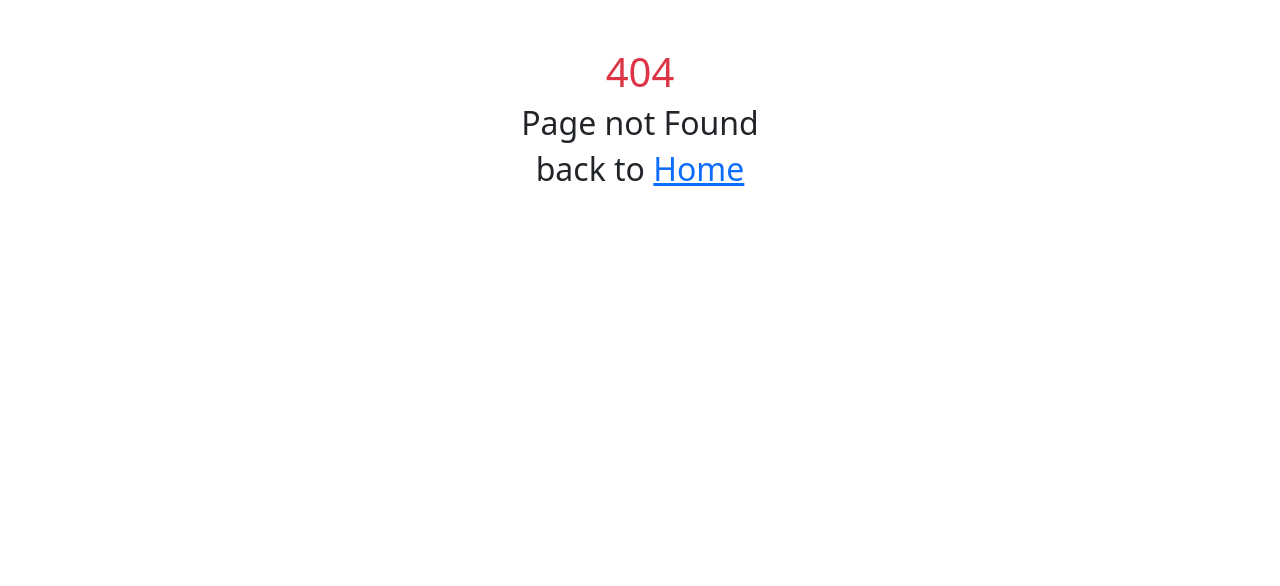
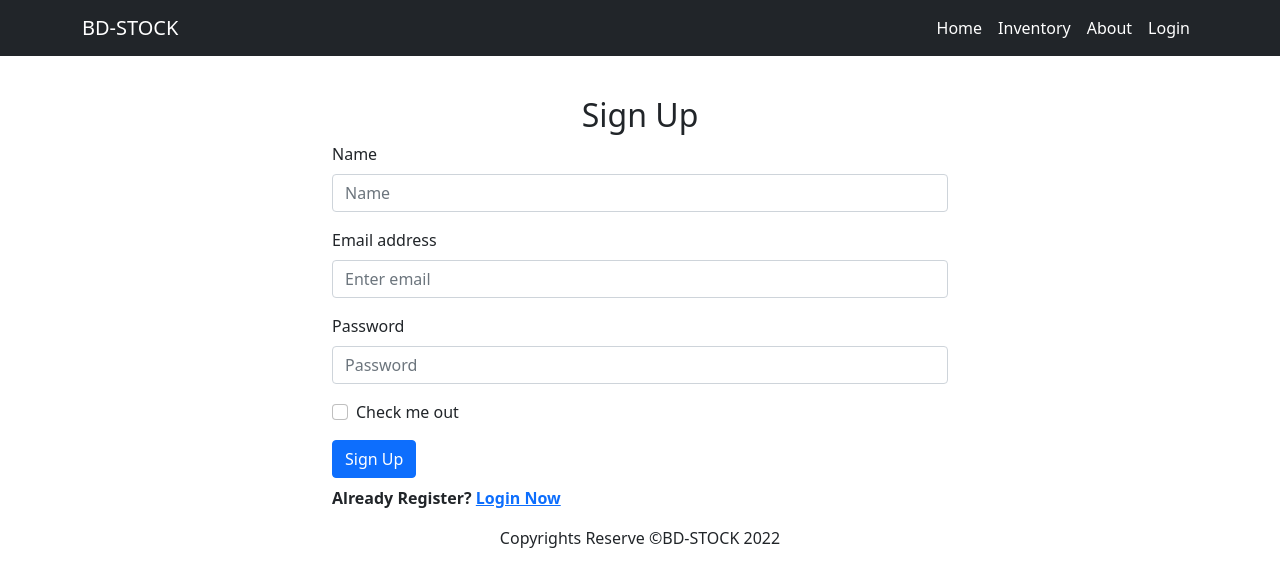
Before and after one commit to rkbokul1/warehouse-management-ass-11, a React (Create React App) app: page /signup in a window 1280 px wide. Before the commit this address had no page. Shown: the top 586 px of the page. Built offline with nearby package versions, Linux system fonts and the light colour scheme.

Commit message:
login and sign up page done

```diff
--- a/package.json
+++ b/package.json
@@ -7,9 +7,11 @@
     "@testing-library/react": "^13.2.0",
     "@testing-library/user-event": "^13.5.0",
     "bootstrap": "^5.1.3",
+    "firebase": "^9.8.0",
     "react": "^18.1.0",
     "react-bootstrap": "^2.3.1",
     "react-dom": "^18.1.0",
+    "react-firebase-hooks": "^5.0.3",
     "react-router-dom": "^6.3.0",
     "react-scripts": "5.0.1",
     "web-vitals": "^2.1.4"
--- a/src/App.js
+++ b/src/App.js
@@ -4,20 +4,30 @@ import Error from './pages/error/Error';
 import Home from './pages/Home/Home';
 import Inventory from './pages/Inventory/Inventory';
 import Products from './pages/Products/Products';
+import Footer from './sharedPage/Footer/Footer';
+import Header from './sharedPage/Header/Header';
+import Signup from './pages/Signup/Signup';
+import Login from './pages/Signup/Login';
 
 function App() {
   return (
     <div className="App">
+
+      <Header/>
 
       <Routes>
         <Route path='/' element={<Home/>}></Route>
         <Route path='/home' element={<Home/>}></Route>
         <Route path='/inventory' element={<Products/>}></Route>
         <Route path='/inventory/:inventoryId' element={<Inventory/>}></Route>
+        <Route path='/signup' element={<Signup/>}></Route>
+        <Route path='/login' element={<Login/>}></Route>
 
 
         <Route path='*' element={<Error/>}></Route>
       </Routes>
+
+      <Footer/>
 
     </div>
   );
--- a/src/pages/Banner/Banner.js
+++ b/src/pages/Banner/Banner.js
@@ -1,8 +1,7 @@
 import React from 'react';
 import { Carousel } from 'react-bootstrap';
-import first from '../../images/Banner/banner-first.jfif'
-import second from '../../images/Banner/banner-second.jfif'
-import third from '../../images/Banner/banner-third.jfif'
+import second from '../../images/Banner/banner-second.jfif';
+
 
 const Banner = () => {
     return (
@@ -11,7 +10,7 @@ const Banner = () => {
                 <Carousel.Item interval={1000}>
                     <img
                         className="d-block w-100"
-                        src={first}
+                        src={second}
                         alt="First slide"
                     />
                     <Carousel.Caption>
@@ -33,7 +32,7 @@ const Banner = () => {
                 <Carousel.Item>
                     <img
                         className="d-block w-100"
-                        src={third}
+                        src={second}
                         alt="Third slide"
                     />
                     <Carousel.Caption>
--- a/src/pages/Home/Home.js
+++ b/src/pages/Home/Home.js
@@ -1,16 +1,11 @@
-import Footer from '../../sharedPage/Footer/Footer';
-import Header from '../../sharedPage/Header/Header';
 import Banner from '../Banner/Banner';
 import Products from '../Products/Products';
 
 const Home = () => {
     return (
         <div>
-            <Header />
             <Banner/>
             <Products/>
-            <Footer />
-
         </div>
     );
 };
--- a/src/pages/Inventory/Inventory.js
+++ b/src/pages/Inventory/Inventory.js
@@ -1,19 +1,11 @@
 import React from 'react';
 import { useParams } from 'react-router-dom';
-import Footer from '../../sharedPage/Footer/Footer';
-import Header from '../../sharedPage/Header/Header';
 
 const Inventory = () => {
     const { inventoryId } = useParams();
     return (
         <div>
-            <Header />
-
-            <div className='pt-5 mt-4'>
-                <h2>Product: {inventoryId}</h2>
-            </div>
-
-            <Footer />
+            <h2>Product: {inventoryId}</h2>
         </div>
     );
 };
--- a/src/pages/Products/Products.js
+++ b/src/pages/Products/Products.js
@@ -9,10 +9,7 @@ const Products = () => {
 
     return (
 
-        <div id='inventory'>
-            <Header/>
-
-            <div className='container pt-5 mt-5'>
+        <div className='container mt-4'>
             <h2>Inventory</h2>
             <div className="row g-4 mt-2">
                 {
@@ -23,9 +20,6 @@ const Products = () => {
                 }
             </div>
         </div>
-
-            <Footer />
-        </div>
     );
 };
 
--- /dev/null
+++ b/src/pages/Signup/Login.js
@@ -0,0 +1,36 @@
+import React from 'react';
+import { Button, Container, Form } from 'react-bootstrap';
+import { Link } from 'react-router-dom';
+
+const Login = () => {
+    return (
+        <div className='w-50 mx-auto pt-5 mt-5'>
+            <h2>Login Page</h2>
+            <Container>
+                <Form className='text-start'>
+
+                    <Form.Group className="mb-3" controlId="formBasicEmail">
+                        <Form.Label>Email address</Form.Label>
+                        <Form.Control type="email" placeholder="Enter email" name='email' required />
+                    </Form.Group>
+
+                    <Form.Group className="mb-3" controlId="formBasicPassword">
+                        <Form.Label>Password</Form.Label>
+                        <Form.Control type="password" placeholder="Password" name='password' required />
+                    </Form.Group>
+
+                    <Form.Group className="mb-3" controlId="formBasicCheckbox">
+                        <Form.Check type="checkbox" label="Check me out" />
+                    </Form.Group>
+
+                    <Button variant="primary" type="submit">
+                        Login
+                    </Button>
+                </Form>
+                <p className='text-start mt-2 '><strong>New Here? <Link to='/signup'>Register Now</Link></strong></p>
+            </Container>
+        </div>
+    );
+};
+
+export default Login;
--- /dev/null
+++ b/src/pages/Signup/Signup.js
@@ -0,0 +1,42 @@
+import React from 'react';
+import { Button, Container, Form } from 'react-bootstrap';
+import { Link } from 'react-router-dom';
+
+const Signup = () => {
+    return (
+        <div className='mt-5 pt-5 w-50 mx-auto'>
+            <Container>
+                <h2>Sign Up</h2>
+                <Form className='text-start'>
+
+                    <Form.Group className="mb-3" controlId="formBasicEmail">
+                        <Form.Label>Name</Form.Label>
+                        <Form.Control type="text" placeholder="Name" name='name' required />
+                    </Form.Group>
+
+                    <Form.Group className="mb-3" controlId="formBasicEmail">
+                        <Form.Label>Email address</Form.Label>
+                        <Form.Control type="email" placeholder="Enter email" name='email' required />
+                    </Form.Group>
+
+                    <Form.Group className="mb-3" controlId="formBasicPassword">
+                        <Form.Label>Password</Form.Label>
+                        <Form.Control type="password" placeholder="Password" name='password' required />
+                    </Form.Group>
+
+                    <Form.Group className="mb-3" controlId="formBasicCheckbox">
+                        <Form.Check type="checkbox" label="Check me out" />
+                    </Form.Group>
+
+                    <Button variant="primary" type="submit">
+                        Sign Up
+                    </Button>
+                </Form>
+                <p className='text-start mt-2 '><strong>Already Register? <Link to='/login'>Login Now</Link></strong></p>
+            </Container>
+
+        </div>
+    );
+};
+
+export default Signup;
--- a/src/sharedPage/Header/Header.js
+++ b/src/sharedPage/Header/Header.js
@@ -17,7 +17,7 @@ const Header = () => {
                             <Nav.Link as={Link} className='text-white' to="/home">Home</Nav.Link>
                             <Nav.Link as={Link} className='text-white' to="/inventory">Inventory</Nav.Link>
                             <Nav.Link as={Link} className='text-white' to="/home">About</Nav.Link>
-                            <Nav.Link as={Link} className='text-white' to="/home">Login</Nav.Link>
+                            <Nav.Link as={Link} className='text-white' to="/signup">Login</Nav.Link>
                         </Nav>
                     </Navbar.Collapse>
                 </Container>
```
Also changed, not shown: src/Hooks/firebase.init.js (added, +18 -0 lines), 1 other file (tests, documents, lock files or other folders). Lines whose indentation alone changed are shown as unchanged.
